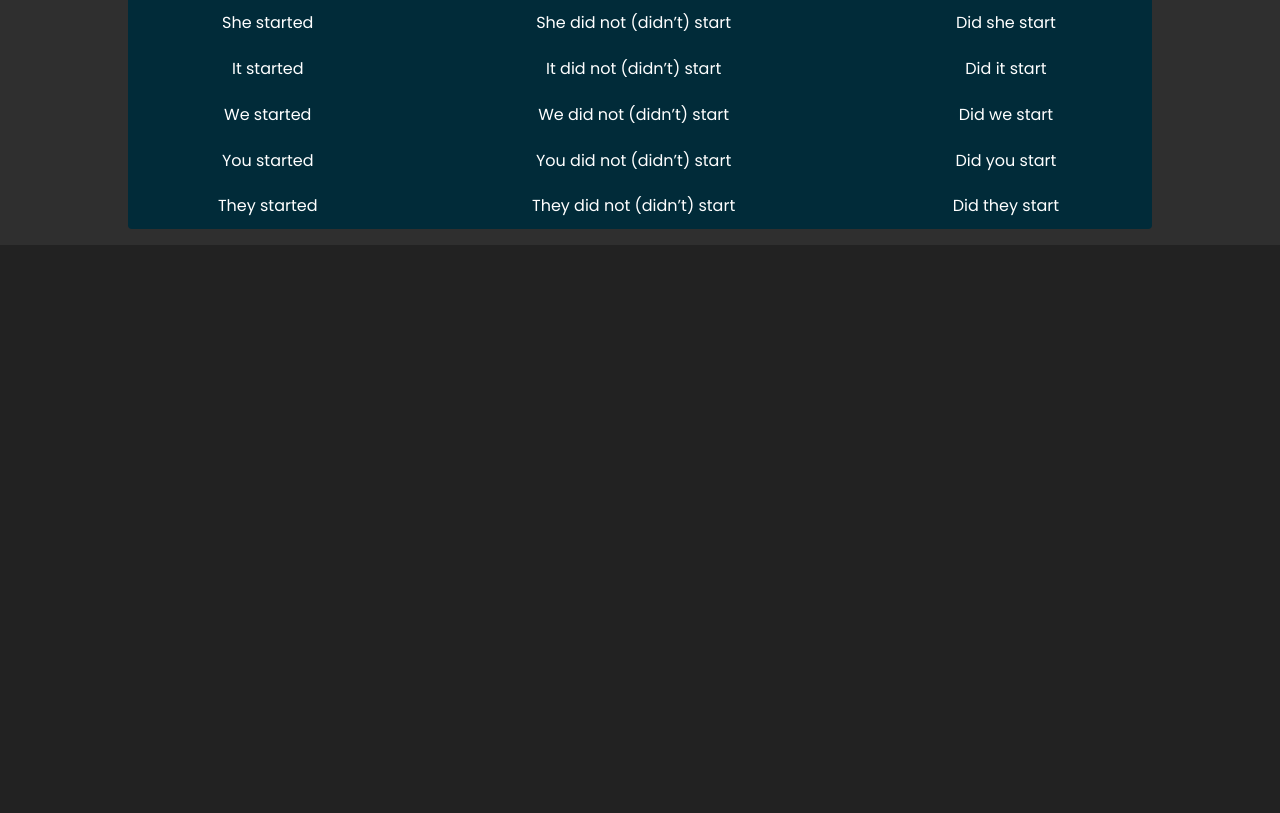
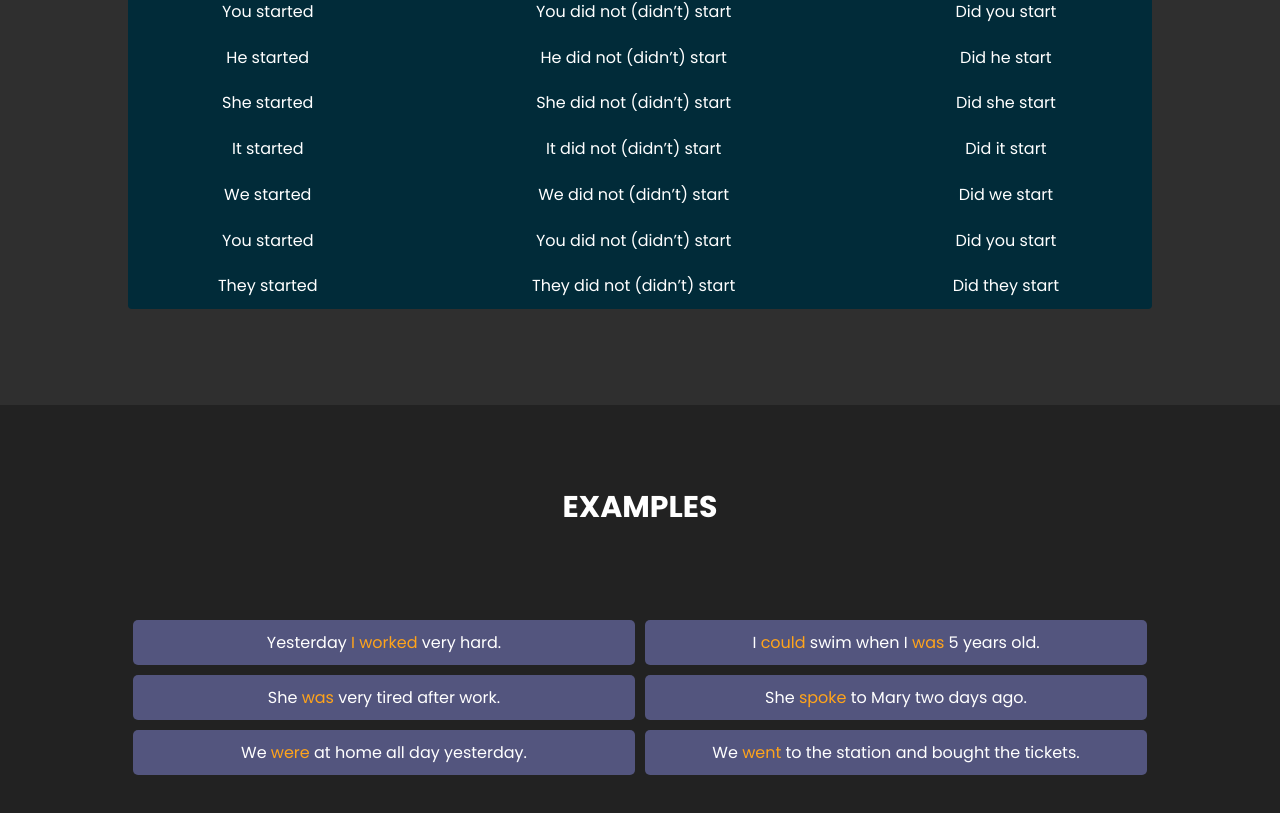
Before and after one commit to Revku/past-simple-react, a React (Create React App) app: page / in a window 1280 px wide. Shown: the part 1311-2124 px from the top of the page. Before the commit the page ends 1636 px from the top, so only its background shows below. Built offline with nearby package versions, Linux system fonts and the light colour scheme.

Commit message:
Create examples section

```diff
--- a/src/App.js
+++ b/src/App.js
@@ -4,6 +4,7 @@ import styled, { createGlobalStyle } from 'styled-components'
 import Nav from './components/Nav/Nav'
 import Header from './components/Header/Header'
 import Construction from './components/Construction/Construction'
+import Examples from './components/Examples/Examples'
 
 const GlobalStyle = createGlobalStyle`
   * {
@@ -29,6 +30,7 @@ const App = () => {
       <Nav />
       <Header />
       <Construction />
+      <Examples />
     </>
   )
 }
--- a/src/components/Construction/Construction.js
+++ b/src/components/Construction/Construction.js
@@ -7,7 +7,7 @@ const StyledWrapper = styled.div`
     text-align: center;
     display: flex;
     justify-content: center;
-    margin: 80px 0;
+    padding: 80px 0;
     align-items: center;
     flex-direction: column;
 
@@ -90,6 +90,7 @@ const Table = styled.table`
 const Title = styled.h2`
     font-size: 30px;
     text-transform: uppercase;
+    margin-bottom: 80px;
 `;
 
 const Construction = () => {
--- /dev/null
+++ b/src/components/Examples/Examples.js
@@ -0,0 +1,63 @@
+import React from 'react';
+import styled from 'styled-components'
+
+const StyledWrapper = styled.div`
+    text-align: center;
+    display: flex;
+    justify-content: center;
+    padding: 80px 0;
+    align-items: center;
+    flex-direction: column;
+    `;
+
+const Title = styled.h2`
+    font-size: 30px;
+    text-transform: uppercase;
+    margin-bottom: 80px;
+    `;
+
+const ColorHighlight = styled.span`
+    color: #FFA41B;
+    `;
+
+const ExamplesContainer = styled.div`
+    width: 80%;
+    display: flex;
+    @media (max-width: 750px) {
+        flex-direction: column;
+    }
+`;
+const Column = styled.div`
+    margin: 0 5px;
+    width: 100%;
+`;
+const Item = styled.div`
+    background-color: #53557E;
+    border-radius: 5px;
+    padding: 10px;
+    margin: 10px 0;
+    width: 100%;
+`;
+
+const Examples = () => {
+    return (
+        <StyledWrapper>
+            <Title>Examples</Title>
+
+            <ExamplesContainer>
+                <Column>
+                    <Item>Yesterday <ColorHighlight>I worked</ColorHighlight> very hard.</Item>
+                    <Item>She <ColorHighlight>was</ColorHighlight> very tired after work.</Item>
+                    <Item>We <ColorHighlight>were</ColorHighlight> at home all day yesterday.</Item>
+                </Column>
+                <Column>
+                    <Item>I <ColorHighlight>could</ColorHighlight> swim when I <ColorHighlight>was</ColorHighlight> 5 years old.</Item>
+                    <Item>She <ColorHighlight>spoke</ColorHighlight> to Mary two days ago.</Item>
+                    <Item>We <ColorHighlight>went</ColorHighlight> to the station and bought the tickets.</Item>
+                </Column>
+            </ExamplesContainer>
+        </StyledWrapper>
+    )
+}
+
+export default Examples
```
